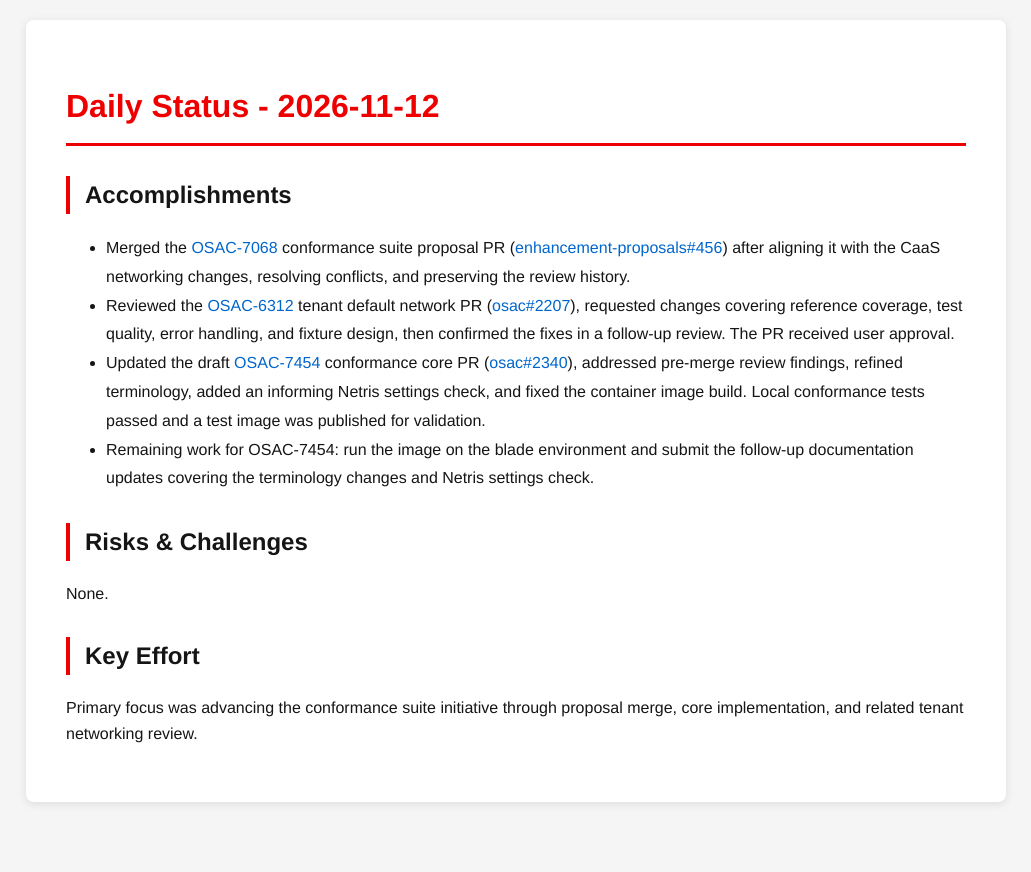
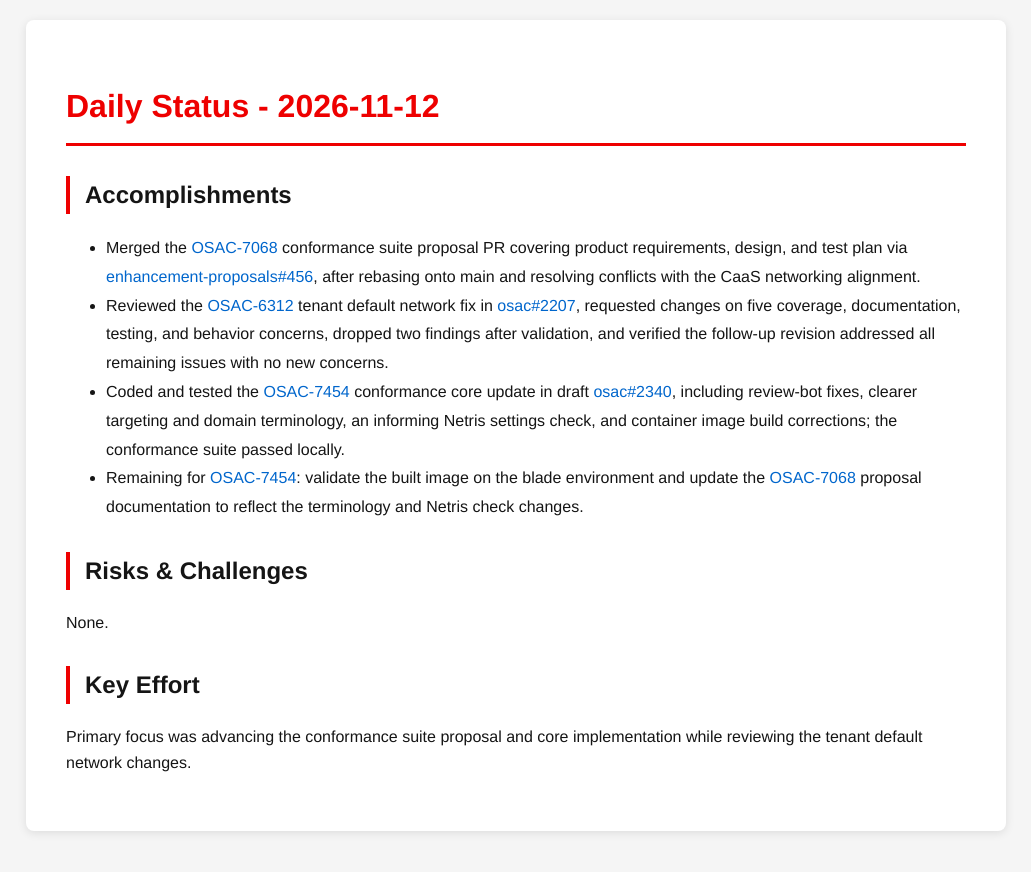
Before and after one commit to tzvatot/daily-status, a Jekyll site: the page built from 2026-11-12.md, in a window 1280 px wide. Shown: the top 872 px of the page, without its empty margins (124-1155 px from the left). Built offline with Jekyll 4.4.1, drawn with Linux system fonts in a browser that asks for light colours.

Commit message:
Daily status update - 2026-11-12

```diff
--- a/2026-11-12.md
+++ b/2026-11-12.md
@@ -7,13 +7,13 @@ date: 2026-11-12
 # Daily Status - 2026-11-12
 
 ## Accomplishments
-- Merged the [OSAC-7068](https://redhat.atlassian.net/browse/OSAC-7068) conformance suite proposal PR ([enhancement-proposals#456](https://github.com/osac-project/enhancement-proposals/pull/456)) after aligning it with the CaaS networking changes, resolving conflicts, and preserving the review history.
-- Reviewed the [OSAC-6312](https://redhat.atlassian.net/browse/OSAC-6312) tenant default network PR ([osac#2207](https://github.com/osac-project/osac/pull/2207)), requested changes covering reference coverage, test quality, error handling, and fixture design, then confirmed the fixes in a follow-up review. The PR received user approval.
-- Updated the draft [OSAC-7454](https://redhat.atlassian.net/browse/OSAC-7454) conformance core PR ([osac#2340](https://github.com/osac-project/osac/pull/2340)), addressed pre-merge review findings, refined terminology, added an informing Netris settings check, and fixed the container image build. Local conformance tests passed and a test image was published for validation.
-- Remaining work for OSAC-7454: run the image on the blade environment and submit the follow-up documentation updates covering the terminology changes and Netris settings check.
+- Merged the [OSAC-7068](https://redhat.atlassian.net/browse/OSAC-7068) conformance suite proposal PR covering product requirements, design, and test plan via [enhancement-proposals#456](https://github.com/osac-project/enhancement-proposals/pull/456), after rebasing onto main and resolving conflicts with the CaaS networking alignment.
+- Reviewed the [OSAC-6312](https://redhat.atlassian.net/browse/OSAC-6312) tenant default network fix in [osac#2207](https://github.com/osac-project/osac/pull/2207), requested changes on five coverage, documentation, testing, and behavior concerns, dropped two findings after validation, and verified the follow-up revision addressed all remaining issues with no new concerns.
+- Coded and tested the [OSAC-7454](https://redhat.atlassian.net/browse/OSAC-7454) conformance core update in draft [osac#2340](https://github.com/osac-project/osac/pull/2340), including review-bot fixes, clearer targeting and domain terminology, an informing Netris settings check, and container image build corrections; the conformance suite passed locally.
+- Remaining for [OSAC-7454](https://redhat.atlassian.net/browse/OSAC-7454): validate the built image on the blade environment and update the [OSAC-7068](https://redhat.atlassian.net/browse/OSAC-7068) proposal documentation to reflect the terminology and Netris check changes.
 
 ## Risks & Challenges
 None.
 
 ## Key Effort
-Primary focus was advancing the conformance suite initiative through proposal merge, core implementation, and related tenant networking review.
+Primary focus was advancing the conformance suite proposal and core implementation while reviewing the tenant default network changes.
```
